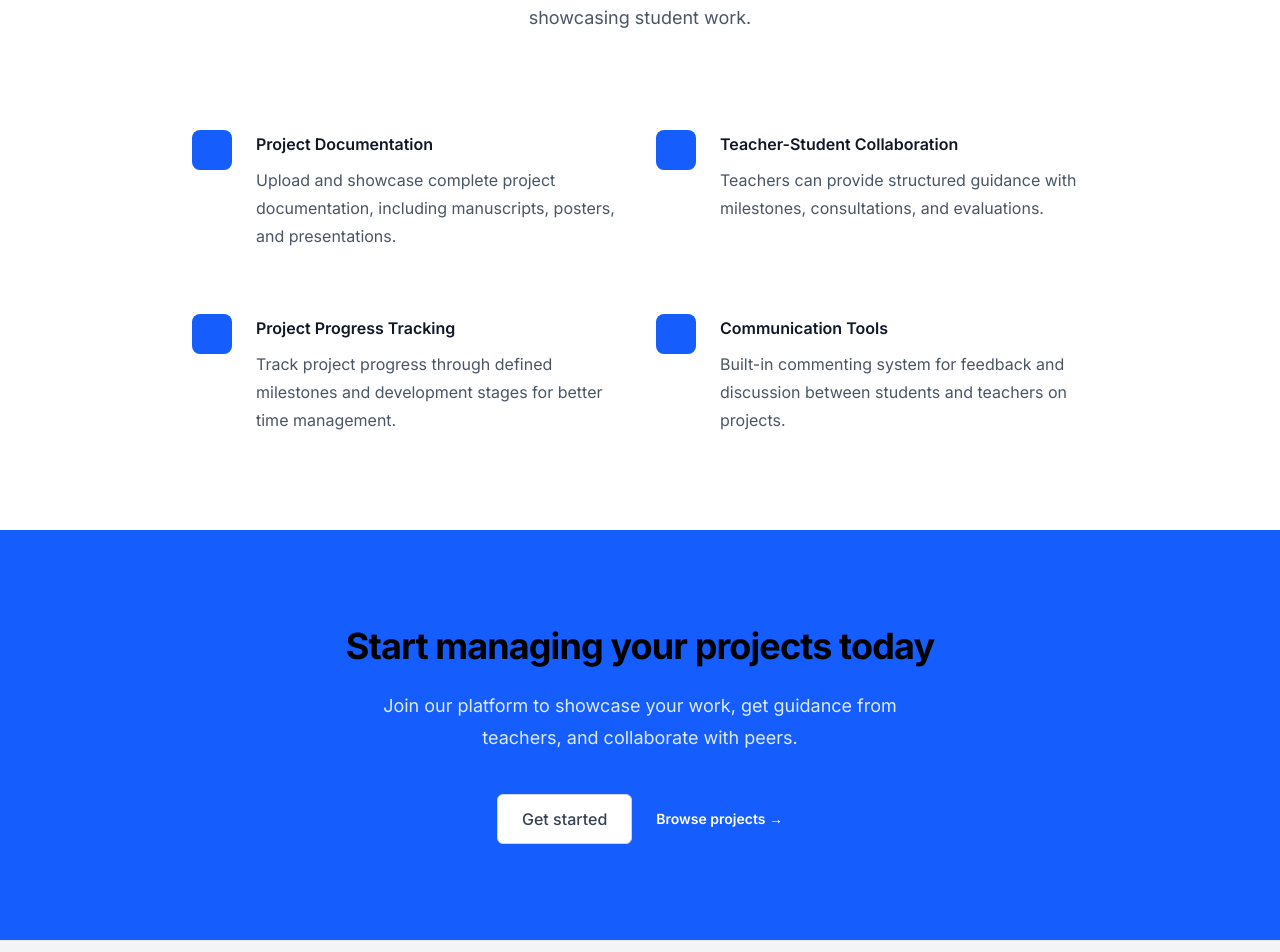
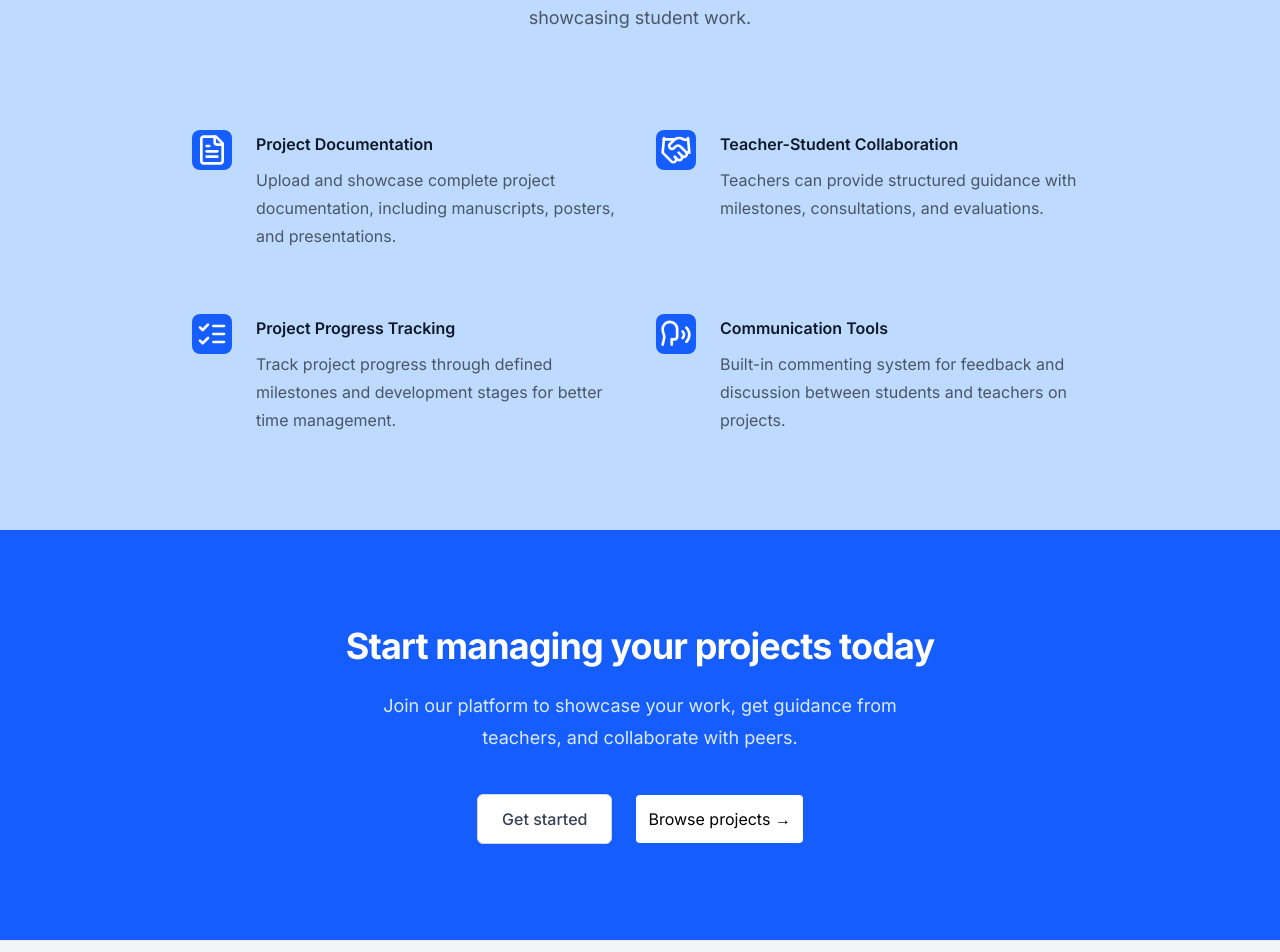
Before and after one commit to FoxDeFacto/BakalarkaV2, a Next.js app in the folder next-v2/: page / in a window 1280 px wide. Shown: the part 940-1892 px from the top of the page. Built offline with nearby package versions, Linux system fonts and the light colour scheme; no server answers.

Commit message:
Add icons

```diff
--- a/next-v2/package.json
+++ b/next-v2/package.json
@@ -12,6 +12,7 @@
     "@headlessui/react": "^2.2.0",
     "@heroicons/react": "^2.2.0",
     "date-fns": "^4.1.0",
+    "lucide-react": "^0.486.0",
     "next": "15.2.4",
     "react": "^19.0.0",
     "react-dom": "^19.0.0"
--- a/next-v2/src/app/page.tsx
+++ b/next-v2/src/app/page.tsx
@@ -1,6 +1,7 @@
 // src/app/page.tsx
 import Link from 'next/link';
 import { Button } from '@/components/ui/Button';
+import { FileText, Handshake, ListChecks, Speech } from 'lucide-react';
 
 export default function HomePage() {
   return (
@@ -34,7 +35,7 @@ export default function HomePage() {
       </div>
 
       {/* Features section */}
-      <div className="py-16 sm:py-24">
+      <div className="py-16 sm:py-24 bg-blue-200">
         <div className="mx-auto max-w-7xl px-6 lg:px-8">
           <div className="mx-auto max-w-2xl lg:text-center">
             <h2 className="text-base font-semibold leading-7 text-blue-600">Explore our platform</h2>
@@ -50,6 +51,7 @@ export default function HomePage() {
               <div className="relative pl-16">
                 <dt className="text-base font-semibold leading-7 text-gray-900">
                   <div className="absolute top-0 left-0 flex h-10 w-10 items-center justify-center rounded-lg bg-blue-600">
+                    <FileText color='white' size={32}></FileText>
                   </div>
                   Project Documentation
                 </dt>
@@ -60,6 +62,7 @@ export default function HomePage() {
               <div className="relative pl-16">
                 <dt className="text-base font-semibold leading-7 text-gray-900">
                   <div className="absolute top-0 left-0 flex h-10 w-10 items-center justify-center rounded-lg bg-blue-600">
+                    <Handshake color='white' size={32}></Handshake>
                   </div>
                   Teacher-Student Collaboration
                 </dt>
@@ -70,6 +73,7 @@ export default function HomePage() {
               <div className="relative pl-16">
                 <dt className="text-base font-semibold leading-7 text-gray-900">
                   <div className="absolute top-0 left-0 flex h-10 w-10 items-center justify-center rounded-lg bg-blue-600">
+                    <ListChecks color='white' size={32}></ListChecks>
                   </div>
                   Project Progress Tracking
                 </dt>
@@ -80,6 +84,7 @@ export default function HomePage() {
               <div className="relative pl-16">
                 <dt className="text-base font-semibold leading-7 text-gray-900">
                   <div className="absolute top-0 left-0 flex h-10 w-10 items-center justify-center rounded-lg bg-blue-600">
+                    <Speech color='white' size={32}></Speech>
                   </div>
                   Communication Tools
                 </dt>
@@ -96,19 +101,19 @@ export default function HomePage() {
       <div className="bg-blue-600">
         <div className="px-6 py-16 sm:px-6 sm:py-24 lg:px-8">
           <div className="mx-auto max-w-2xl text-center">
-            <h2 className="text-3xl font-bold tracking-tight text-white sm:text-4xl">
+            <p className="text-white text-3xl font-bold tracking-tight sm:text-4xl ">
               Start managing your projects today
-            </h2>
+            </p>
             <p className="mx-auto mt-6 max-w-xl text-lg leading-8 text-blue-100">
               Join our platform to showcase your work, get guidance from teachers, and collaborate with peers.
             </p>
             <div className="mt-10 flex items-center justify-center gap-x-6">
               <Link href="/register">
-                <Button variant="outline" size="lg" className="bg-white text-blue-600 hover:bg-blue-50">
+                <Button variant="outline" size="lg" className="bg-white text-black hover:bg-blue-50">
                   Get started
                 </Button>
               </Link>
-              <Link href="/projects-public" className="text-sm font-semibold leading-6 text-white">
+              <Link href="/projects-public" className="p-3 rounded bg-white text-black hover:bg-blue-50">
                 Browse projects <span aria-hidden="true">→</span>
               </Link>
             </div>
--- a/next-v2/src/components/layout/Header.tsx
+++ b/next-v2/src/components/layout/Header.tsx
@@ -62,7 +62,7 @@ export default function Header() {
     navigation.push({ name: 'Dashboard', href: '/dashboard', current: pathname === '/dashboard' });
 
     if (isStudent) {
-      navigation.push({ name: 'My Projects', href: '/dashboard/projects', current: pathname === '/dashboard/projects' });
+      navigation.push({ name: 'My Projects', href: '/dashboard/my-projects', current: pathname === '/dashboard/my-projects' });
     }
 
     if (isTeacher || isAdmin) {
```
Also changed, not shown: 1 other file (tests, documents, lock files or other folders).
